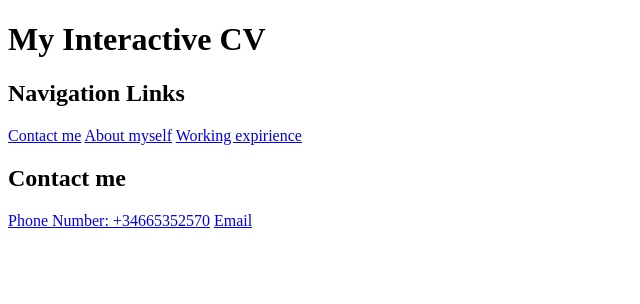
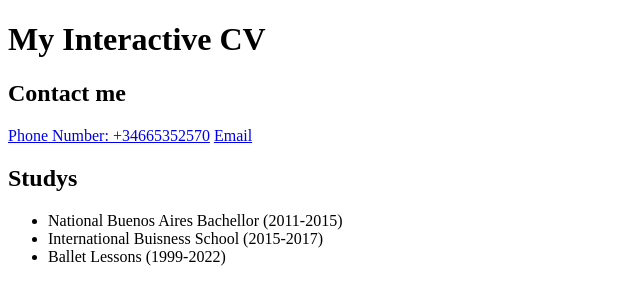
Before and after one commit to Gax1/202207-w1exCV-gabriel-andres, a plain HTML site: page index.html in a window 1280 px wide. Shown: the whole page, without its empty margins (0-640 px from the left). Drawn offline with Linux system fonts and the light colour scheme.

Commit message:
Completed list of studys

```diff
--- a/index.html
+++ b/index.html
@@ -8,18 +8,20 @@
   <body>
     <header>
       <h1>My Interactive CV</h1>
-      <h2>Navigation Links</h2>
-      <nav>
-        <a href="index.html/contact">Contact me</a>
-        <a href="#">About myself</a>
-        <a href="#">Working expirience</a>
-      </nav>
     </header>
     <main>
       <section>
-        <h2 id="contact">Contact me</h2>
+        <h2>Contact me</h2>
         <a href="tel: +3466535257">Phone Number: +34665352570</a>
         <a href="mailto: gabrielperez@hotmail.com">Email</a>
+      </section>
+      <section>
+        <h2>Studys</h2>
+        <ul>
+          <li>National Buenos Aires Bachellor (2011-2015)</li>
+          <li>International Buisness School (2015-2017)</li>
+          <li>Ballet Lessons (1999-2022)</li>
+        </ul>
       </section>
     </main>
   </body>
```
